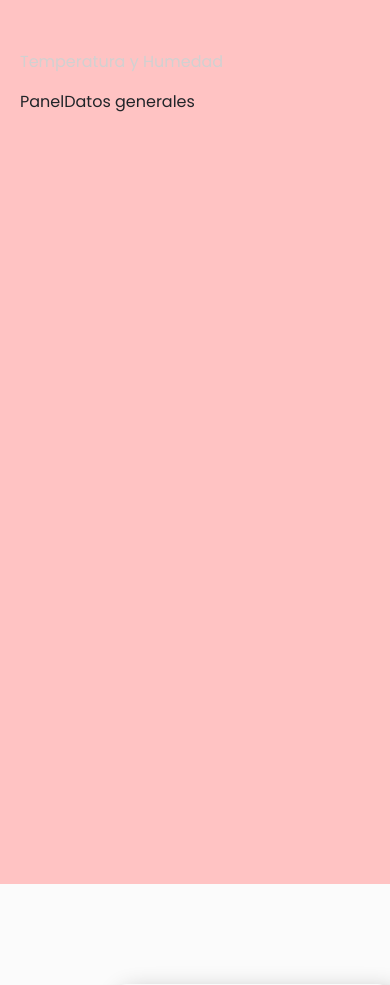
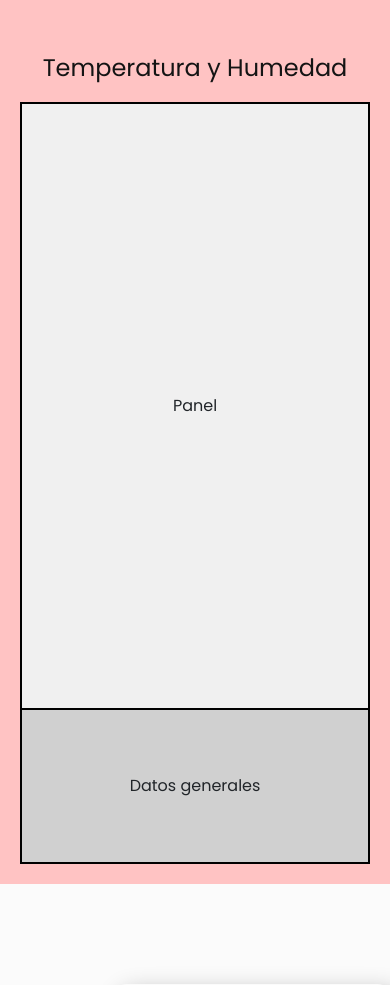
Before and after one commit to JhonHuanacuni/MonitoreoTyH_EGATUR, a PHP site: page /home.php in a window 390 px wide. Shown: the part 100-1085 px from the top of the page. Run offline with PHP 8.4, Linux system fonts and the light colour scheme; a user stored in the database is signed in; data comes from the database, SQL or seed files in the repository.

Commit message:
mejorando el home

```diff
--- a/css/style.css
+++ b/css/style.css
@@ -591,6 +591,63 @@ footer p {
     flex-direction: column;
 }
 
+/* --------------------------------- */
+
 .home-principal .panel-principal{
     display: flex;
 }
+
+.hero-section .home-principal p {
+    margin-top: 30px;
+    font-size: x-large;
+    color: #141414;
+    text-align: center;
+}
+
+.panel-principal {
+    display: flex;
+    flex-grow: 1;
+    height: 100%;
+    border: 2px solid black; /* Borde negro para visualizar mejor la división */
+}
+
+.grafica-principal, .Datos-generales {
+    padding: 10px; /* Padding mínimo para notar la diferencia */
+}
+
+.grafica-principal {
+    flex: 0 0 80%;
+    background-color: #f0f0f0; /* Color de fondo para visualización */
+    display: flex;
+    justify-content: center;
+    align-items: center;
+    border-right: 2px solid black; /* Borde derecho para mejor visualización */
+}
+
+.Datos-generales {
+    flex: 0 0 20%;
+    background-color: #d0d0d0; /* Color de fondo para visualización */
+    display: flex;
+    justify-content: center;
+    align-items: center;
+}
+
+/* Media query para pantallas de menos de 1000px de ancho */
+@media (max-width: 1000px) {
+    .panel-principal {
+        flex-direction: column;
+    }
+
+    .grafica-principal {
+        flex: 0 0 80%;
+        width: 100%;
+        border-right: none; /* Quitar el borde derecho cuando en columna */
+        border-bottom: 2px solid black; /* Agregar borde inferior para mejor visualización */
+    }
+
+    .Datos-generales {
+        flex: 0 0 20%;
+        width: 100%;
+        border: none; /* Quitar el borde */
+    }
+}
```
